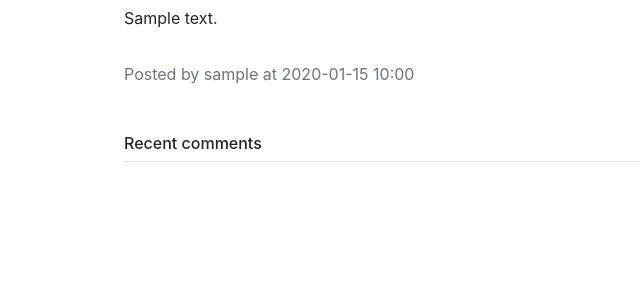
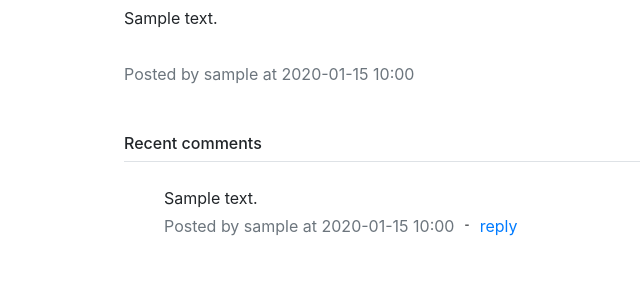
Before and after one commit to joalon/rboard, a Flask app: a page that uses app/templates/post.html in a window 1280 px wide. Shown: the part 142-442 px from the top of the page, without its empty margins (97-737 px from the left). Run offline with Flask 2, Linux system fonts and the light colour scheme; tables that the repository leaves empty hold one stand-in row (values such as "Sample post"); some libraries are stand-ins or nearby versions.

Commit message:
Adds comments to model and recursive rendering in front-end

```diff
--- a/app/models.py
+++ b/app/models.py
@@ -70,9 +70,8 @@ class Comment(db.Model):
     author_id = db.Column(db.Integer, db.ForeignKey("user.id"))
     parent_comment_id = db.Column(db.Integer, db.ForeignKey("comment.id"))
 
-    comments = db.relationship(
-        "Comment", backref="parent_comment", remote_side=[id]
-    )
+    parent = db.relationship("Comment", backref="comments", remote_side=[id])
+
 
     def __repr__(self):
         return f"<Comment '{self.id}'>"
--- a/app/post.py
+++ b/app/post.py
@@ -33,7 +33,7 @@ def post_index_post(board_name: str, post_id: int):
 
         if reply_form.validate_on_submit():
             parent_comment_id = request.args.get("reply_to", type=int)
-            comment = Comment(text=form.body.data)
+            comment = Comment(text=reply_form.body.data)
 
             author = User.query.get(current_user.get_id())
             parent = Comment.query.get(parent_comment_id)
--- a/app/templates/post.html
+++ b/app/templates/post.html
@@ -1,4 +1,34 @@
 {% extends "base.html" %}
+
+
+{% macro print_comments(post) %}
+    <ul style="list-style-type:none">
+    {% for comment in post.comments recursive %}
+        <li>
+            <span class="d-block">
+            {{ comment.text }}
+            </span>
+            <div class="media text-muted pt-1">
+                Posted by {{ comment.user.username }} at {{ comment.posted_at.strftime("%Y-%m-%d %H:%M") }}<pre> - </pre><a href="{{ url_for('post.post_index', board_name=board_name, post_id=post.id, reply_to=comment.id) }}">reply</a>
+            </div>
+            {% if current_user.is_authenticated and reply_form and comment_id == comment.id %}
+                <form method=post>
+                    {{ reply_form.csrf_token }}
+                    {{ reply_form.body }}
+                    <input type=submit value=Comment>
+                </form>
+            {% endif %}
+            <br>
+
+            {% if comment.comments %}
+                <ul style="list-style-type:none">
+                    {{ loop(comment.comments) }}
+                </ul>
+            {% endif %}
+        </li>
+    {% endfor %}
+    </ul>
+{% endmacro %}
 
 
 {% block content %}
@@ -25,29 +55,8 @@
     <br>
 
     <h6 class="border-bottom border-gray pb-2 mb-0">Recent comments</h6>
-    {% for comment in post.comments recursive %}
-        {% if comment.comments != None %}
-        {{ loop(comment.comments) }}
-        {% endif %}
-        {% if current_user.is_authenticated %}
-            <span class="d-block">
-            {{ comment.text }}
-            </span>
-            <div class="media text-muted pt-3">
-                Posted by {{ comment.user.username }} at {{ comment.posted_at.strftime("%Y-%m-%d %H:%M") }} <a href="{{ url_for('post.post_index', board_name=board_name, post_id=post.id, reply_to=comment.id) }}">reply</a>
-            </div>
-            {% if reply_form and comment_id == comment.id %}
-                <form method=post>
-                    {{ reply_form.csrf_token }}
-                    {{ reply_form.body }}
-                    <input type=submit value=Comment>
-                </form>
-            {% endif %}
-        {% endif %}
-
-        <br>
-    {% endfor %}
-
+    <br>
+    {{ print_comments(post) }}
 
 </div>
 
```
